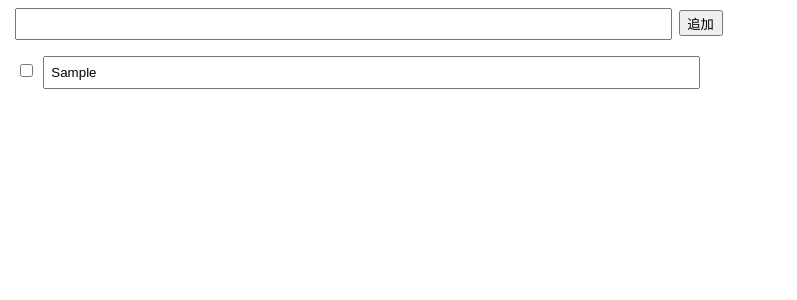
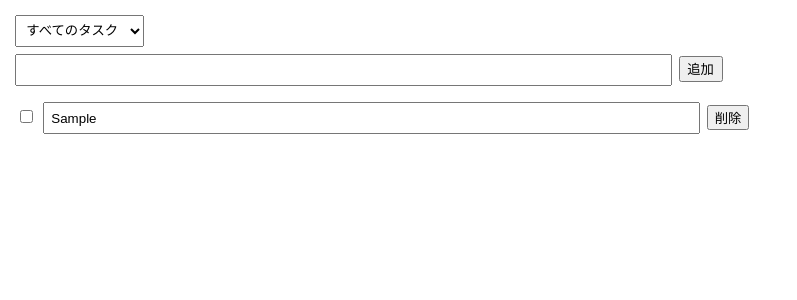
Before and after one commit to hikaruonitsuka/todo-practice, a React (Vite) app: page / in a window 1280 px wide. Both pictures are taken after typing "Sample" into the empty fields and a click on the input "追加". Shown: the top 300 px of the page, without its empty margins (0-797 px from the left). Built offline with nearby package versions, Linux system fonts and the light colour scheme.

Commit message:
15章まで

```diff
--- a/src/App.tsx
+++ b/src/App.tsx
@@ -4,11 +4,15 @@ type Todo = {
   value: string;
   readonly id: number;
   checked: boolean;
+  removed: boolean;
 };
+
+type Filter = "all" | "checked" | "unchecked" | "removed";
 
 export const App = () => {
   const [text, setText] = useState("");
   const [todos, setTodos] = useState<Todo[]>([]);
+  const [filter, setFilter] = useState<Filter>("all");
 
   const handleSubmit = () => {
     if (!text) return;
@@ -17,6 +21,7 @@ export const App = () => {
       value: text,
       id: new Date().getTime(),
       checked: false,
+      removed: false,
     };
 
     setTodos((todos) => [newTodo, ...todos]);
@@ -55,8 +60,62 @@ export const App = () => {
     });
   };
 
+  const handleRemove = (id: number, removed: boolean) => {
+    setTodos((todos) => {
+      const newTodos = todos.map((todo) => {
+        if (todo.id === id) {
+          return { ...todo, removed };
+        }
+
+        return todo;
+      });
+      return newTodos;
+    });
+  };
+
+  const handleSort = (filter: Filter) => {
+    setFilter(filter);
+  };
+
+  const handleEmpty = () => {
+    setTodos((todos) => todos.filter((todo) => !todo.removed));
+  };
+
+  const filteredTodos = todos.filter((todo) => {
+    switch (filter) {
+      case "all":
+        return !todo.removed;
+      case "checked":
+        return todo.checked && !todo.removed;
+      case "unchecked":
+        return !todo.checked && !todo.removed;
+      case "removed":
+        return todo.removed;
+      default:
+        return todo;
+    }
+  });
+
   return (
     <div>
+      <select
+        defaultValue="all"
+        onChange={(e) => handleSort(e.target.value as Filter)}
+      >
+        <option value="all">すべてのタスク</option>
+        <option value="checked">完了したタスク</option>
+        <option value="unchecked">現在のタスク</option>
+        <option value="removed">ごみ箱</option>
+      </select>
+      {filter === "removed" ? (
+        <button
+          onClick={handleEmpty}
+          disabled={todos.filter((todo) => todo.removed).length === 0}
+        >
+          ゴミ箱を空にする
+        </button>
+      ) : (
+        filter !== "checked" && (
           <form
             onSubmit={(e) => {
               e.preventDefault();
@@ -66,21 +125,27 @@ export const App = () => {
             <input type="text" value={text} onChange={(e) => handleChange(e)} />
             <input type="submit" value="追加" onSubmit={handleSubmit} />
           </form>
+        )
+      )}
       <ul>
-        {todos.map((todo) => {
+        {filteredTodos.map((todo) => {
           return (
             <li key={todo.id}>
               <input
                 type="checkbox"
+                disabled={todo.removed}
                 checked={todo.checked}
                 onChange={() => handleCheck(todo.id, !todo.checked)}
               />
               <input
                 type="text"
-                disabled={todo.checked}
+                disabled={todo.checked || todo.removed}
                 value={todo.value}
                 onChange={(e) => handleEdit(todo.id, e.target.value)}
               />
+              <button onClick={() => handleRemove(todo.id, !todo.removed)}>
+                {todo.removed ? "復元" : "削除"}
+              </button>
             </li>
           );
         })}
```
Lines whose indentation alone changed are shown as unchanged.
